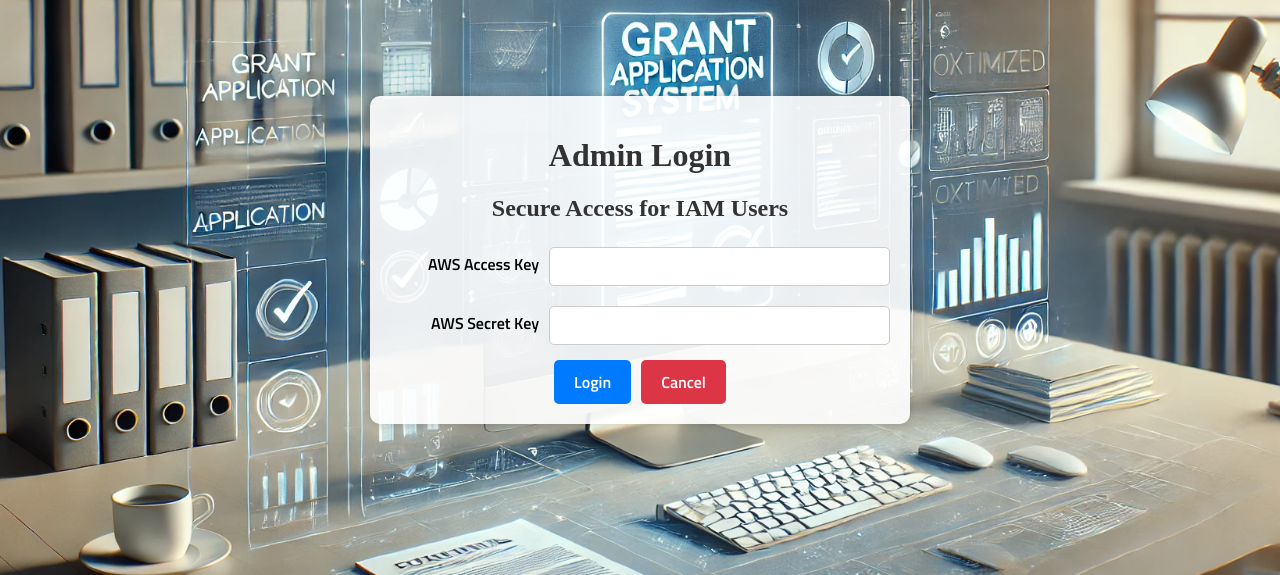
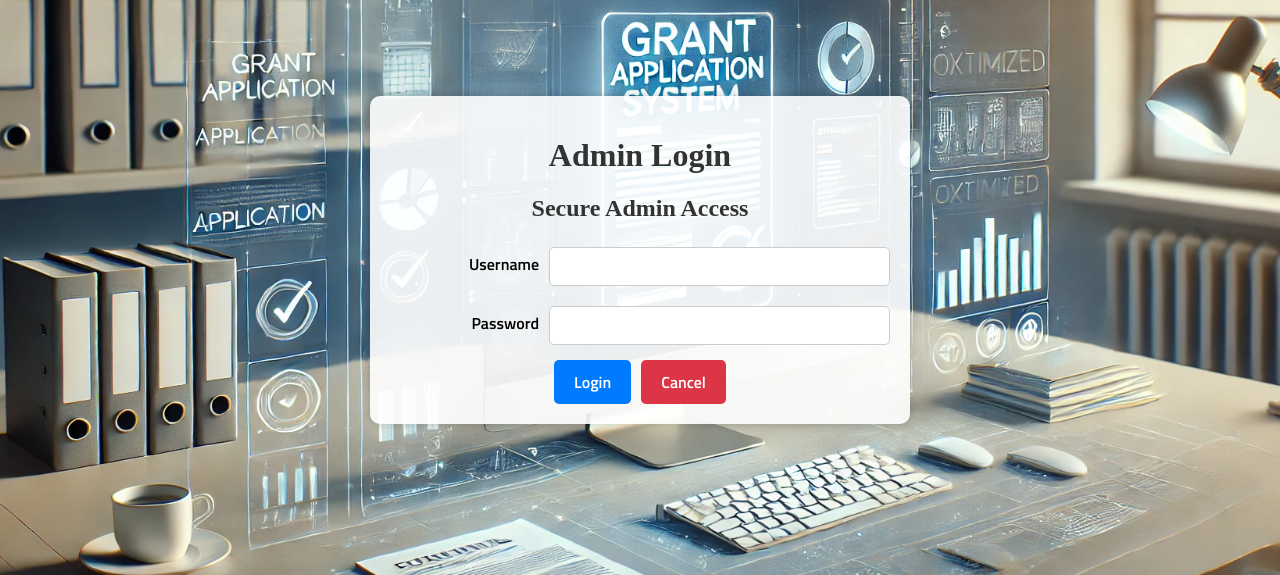
Before and after one commit to Nausicaa-s-Global-Green-Initiative/Nausica-Project, a Flask app: page /admin/login in a window 1280 px wide. Shown: the part 140-715 px from the top of the page. Run offline with Flask 3, Linux system fonts and the light colour scheme; some libraries are stand-ins or nearby versions.

Commit message:
Use environment variables for credentials instead of AWS IAM
- Set admin username/password in a .env file for localhost
- Configure the same variables in Elastic Beanstalk environment properties for production
- Use password hashing for secure credential storage
- Include anti-brute force measures (time delay on failed attempts)

```diff
--- a/nausica-grant-application/application.py
+++ b/nausica-grant-application/application.py
@@ -1,11 +1,9 @@
 """Basic Flask application for rendering web pages."""
 
-import os, boto3
-import time
+import os, time
 from dotenv import load_dotenv
 from flask import Flask, render_template, request, redirect, url_for, jsonify, session
 from flask_login import LoginManager, UserMixin, login_user, login_required, logout_user, current_user
-from flask_sqlalchemy import SQLAlchemy
 from sqlalchemy.exc import SQLAlchemyError
 from flask_migrate import Migrate
 from flasgger import Swagger, swag_from
@@ -14,26 +12,35 @@ from db_config import db  # Import db from db_config
 from models import ApplicationForm
 from flask_wtf.csrf import CSRFProtect
 from db_logger import AppLogger
-
-
-application = Flask(__name__)
-application.secret_key = os.getenv("FLASK_SECRET_KEY")
-swagger = Swagger(application)
-
+from werkzeug.security import check_password_hash, generate_password_hash
+import secrets
 
 # Load environment variables from .env file
 load_dotenv()
 
+application = Flask(__name__)
+application.secret_key = os.getenv("FLASK_SECRET_KEY", secrets.token_hex(16))
+swagger = Swagger(application)
 
 # Create and initialize CSRF protection
 csrf = CSRFProtect(application)
 
-#-----------------------------------------
+# Admin credentials from environment variables (no defaults for security)
+ADMIN_USERNAME = os.getenv("ADMIN_USERNAME")
+ADMIN_PASSWORD_HASH = None
+
+# If admin password is in environment, hash it at startup
+if os.getenv("ADMIN_PASSWORD"):
+    ADMIN_PASSWORD_HASH = generate_password_hash(os.getenv("ADMIN_PASSWORD"))
+
+# Display warning if credentials are not set
+if not ADMIN_USERNAME or not ADMIN_PASSWORD_HASH:
+    print("WARNING: Admin credentials not configured. Set ADMIN_USERNAME and ADMIN_PASSWORD environment variables.")
 
 # Initialize Flask-Login
 login_manager = LoginManager()
 login_manager.init_app(application)
-login_manager.login_view = "admin_login"  # Redirects unauthorized users to login page
+login_manager.login_view = "admin_login_get"  # Redirects unauthorized users to login page
 
 # User class for authentication
 class User(UserMixin):
@@ -43,8 +50,6 @@ class User(UserMixin):
 @login_manager.user_loader
 def load_user(user_id):
     return User(user_id)
-
-#----------------------------------------------------
 
 # Set up database configuration
 application.config['SQLALCHEMY_DATABASE_URI'] = (
@@ -134,110 +139,60 @@ def listview():
 
     return render_template('listview.html', records=records)
 
-#----------------------
-
-# Flask-Login setup
-
-ALLOWED_IAM_GROUP = "Flask-Admin"  # Group name to restrict access
-
-class User(UserMixin):
-    def __init__(self, username):
-        self.id = username
-
-def is_authorized_iam_user(arn):
-    """
-    Checks if the IAM user belongs to the Flask-Admin group.
-    """
-    iam_client = boto3.client('iam')
-    user_name = arn.split("/")[-1]  # Extract IAM username from ARN
-
-    try:
-        # Check if the user belongs to the allowed IAM group
-        groups = iam_client.list_groups_for_user(UserName=user_name)
-        for group in groups.get('Groups', []):
-            if group['GroupName'] == ALLOWED_IAM_GROUP:
-                print(f"User {user_name} is in the allowed group: {ALLOWED_IAM_GROUP}")
-                return True  # User is authorized immediately when found
-
-        print(f"User {user_name} is NOT in the allowed group: {ALLOWED_IAM_GROUP}")
-
-    except boto3.exceptions.Boto3Error as boto_error:
-        print(f"IAM API error: {boto_error}")
-    except Exception as e:
-        print(f"Authorization check failed for {user_name}: {e}")
-
-    return False  # Deny access if not in the allowed group
-
 @application.route('/admin/login', methods=['GET'])
 def admin_login_get():
     """Render the admin login page for GET requests."""
     return render_template('admin_login.html')
 
-
 @application.route('/admin/login', methods=['POST'])
 def admin_login():
-    """Authenticate IAM Users & Check Authorization"""
+    """Authenticate using simple username/password"""
     if request.method == 'POST':
-        access_key = request.form.get('access_key')
-        secret_key = request.form.get('secret_key')
+        username = request.form.get('username')
+        password = request.form.get('password')
 
-        if not access_key or not secret_key:
+        if not username or not password:
             return "Missing credentials!", 400
 
         try:
-            # Authenticate IAM User
-            sts_client = boto3.client(
-                'sts',
-                aws_access_key_id=access_key,
-                aws_secret_access_key=secret_key
-            )
+            # Check if admin credentials are configured
+            if not ADMIN_USERNAME or not ADMIN_PASSWORD_HASH:
+                AppLogger.error("Admin login attempted but credentials not configured", source="admin_login")
+                return "Admin login not configured", 500
 
-            identity = sts_client.get_caller_identity()
-            user_arn = identity["Arn"]  # IAM User ARN
-            user_id = identity["UserId"]
+            # Simple username and password validation
+            if username == ADMIN_USERNAME and check_password_hash(ADMIN_PASSWORD_HASH, password):
+                # Login successful
+                user = User(username)
+                login_user(user)
+                session['username'] = username  # Store username in session
 
-            print(f"Successfully authenticated: {user_arn} (User ID: {user_id})")
+                AppLogger.info(f"Admin user {username} successfully authenticated", source="admin_login")
+                return redirect(url_for('listview'))
+            else:
+                # Add a small delay to prevent brute force attacks
+                time.sleep(1)
+                AppLogger.warning(f"Failed login attempt for username: {username}", source="admin_login")
+                return "Authentication failed: Invalid credentials", 401
 
-            AppLogger.info(f"User {user_arn} successfully authenticated", source="admin_login")
-
-            # Check if user is authorized (belongs to the allowed IAM group)
-            if not is_authorized_iam_user(user_arn):
-                print(f"Access Denied for {user_arn}")
-                return "Access Denied: Unauthorized IAM User", 403
-
-            # Allow access & log in user
-            login_user(User(user_arn))
-            session['user_arn'] = user_arn  # Store only the ARN, not credentials
-
-            return redirect(url_for('listview'))
-
-        except boto3.exceptions.Boto3Error as boto_error:
-            print(f"Authentication failed due to AWS API error: {boto_error}")
-            return "Authentication failed: AWS API error", 500
         except Exception as e:
             print(f"Authentication failed: {e}")
-            AppLogger.error(f"Authentication failed", source="admin_login")
-            return "Authentication failed: Invalid AWS credentials", 401
+            AppLogger.error(f"Authentication failed: {str(e)}", source="admin_login")
+            return "Authentication failed: Error during login", 500
 
     return render_template('admin_login.html')
-
 
 @application.route('/admin')
 @login_required
 def admin_dashboard():
-    return f"Welcome to the Admin Panel! Logged in as: {session.get('user_arn')}."
-
+    return f"Welcome to the Admin Panel! Logged in as: {session.get('username')}."
 
 @application.route('/logout')
 @login_required
 def logout():
     logout_user()
-    session.pop("user_arn", None)  # Remove user data from session
-
+    session.pop("username", None)  # Remove user data from session
     return redirect(url_for('home'))
-
-#----------------------
-
 
 @application.route('/edit/<int:id>', methods=['GET'])
 @login_required
--- a/nausica-grant-application/templates/admin_login.html
+++ b/nausica-grant-application/templates/admin_login.html
@@ -97,17 +97,17 @@
 <body>
     <div class="container">
         <h1>Admin Login</h1>
-        <h2>Secure Access for IAM Users</h2>
+        <h2>Secure Admin Access</h2>
         <form action="{{ url_for('admin_login') }}" method="POST">
             <input type="hidden" name="csrf_token" value="{{ csrf_token() }}"/>
             <div class="form-group">
-                <label for="access_key">AWS Access Key</label>
-                <input type="text" id="access_key" name="access_key" required>
+                <label for="username">Username</label>
+                <input type="text" id="username" name="username" required>
             </div>
 
             <div class="form-group">
-                <label for="secret_key">AWS Secret Key</label>
-                <input type="password" id="secret_key" name="secret_key" required>
+                <label for="password">Password</label>
+                <input type="password" id="password" name="password" required>
             </div>
 
             <div class="button-group">
```
